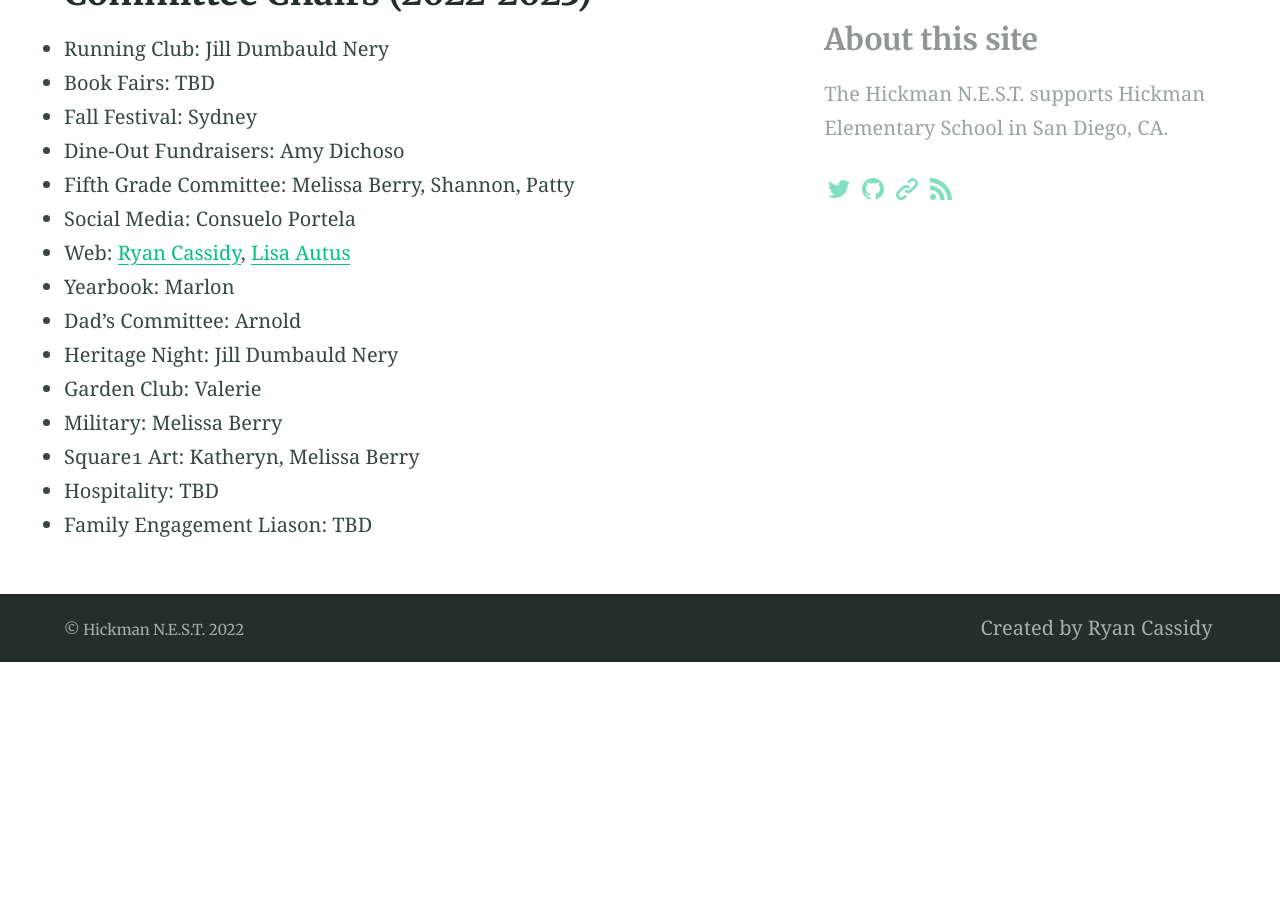
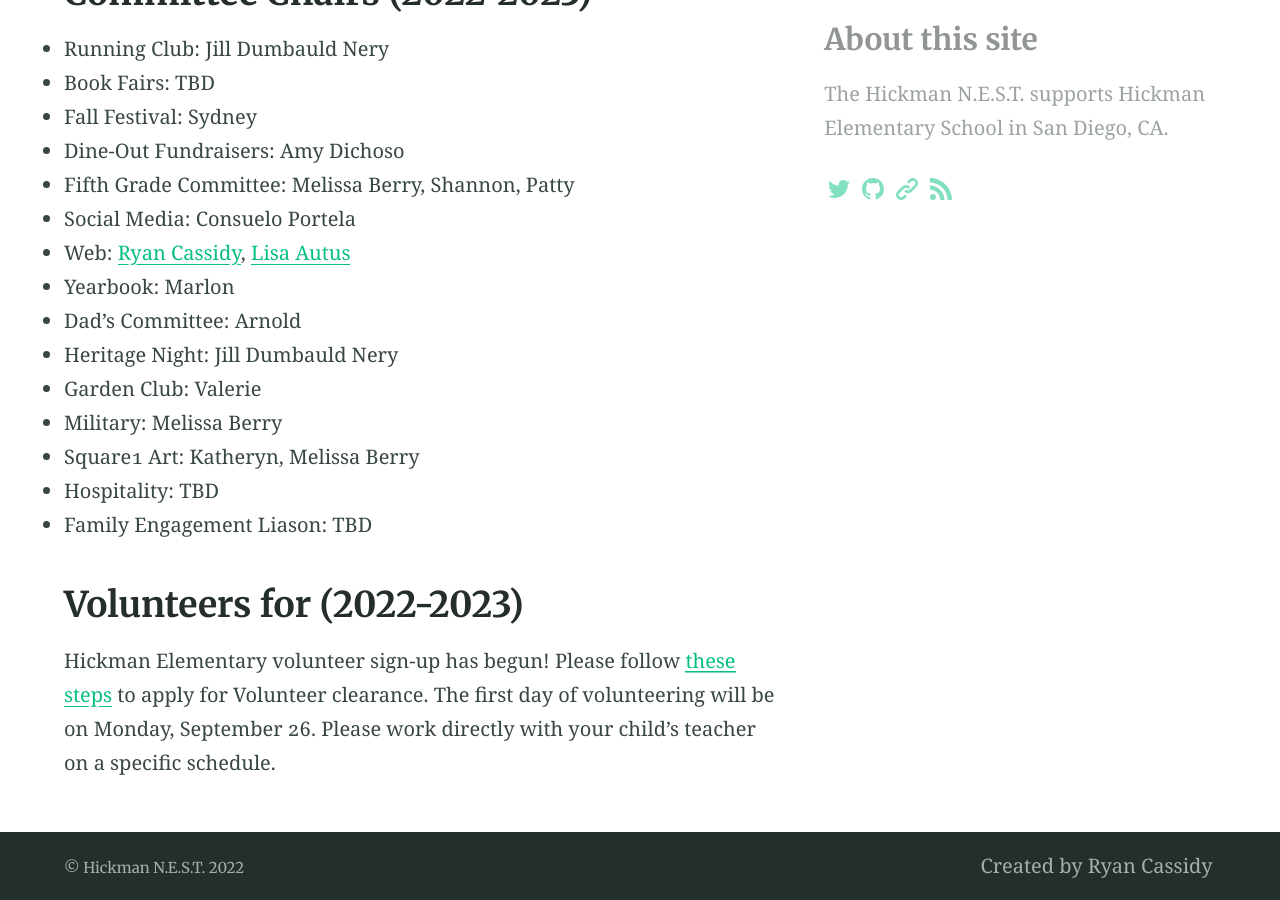
Before and after one commit to bold-fusion/hickman-nest-jekyll-alembic-fork, a Jekyll site: the page built from people.md, in a window 1280 px wide and 900 px high, scrolled down 1024 px. Built offline with Jekyll 4.4.1, drawn with Linux system fonts in a browser that asks for light colours; before the commit the page ends 1686 px from its top, so only the background shows below that.

Commit message:
Update people.md

```diff
--- a/people.md
+++ b/people.md
@@ -35,3 +35,7 @@ We invite you to attend the meetings to get involved!
 - Square1 Art: Katheryn, Melissa Berry
 - Hospitality: TBD
 - Family Engagement Liason: TBD
+
+## Volunteers for (2022-2023)
+
+Hickman Elementary volunteer sign-up has begun! Please follow [these steps](https://docs.google.com/document/d/1ixVVikKZlBhRZu0K6xjLmMiAkVZGjLcRVg9XvdHl7oM/edit?usp=sharing) to apply for Volunteer clearance. The first day of volunteering will be on Monday, September 26. Please work directly with your child’s teacher on a specific schedule.
```
